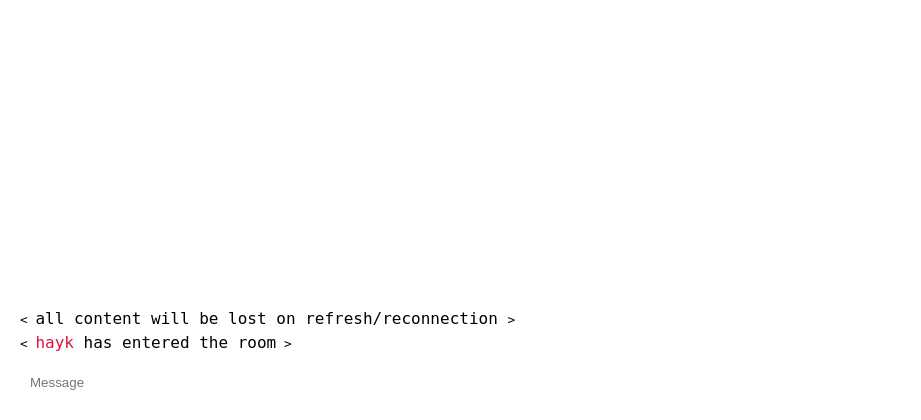
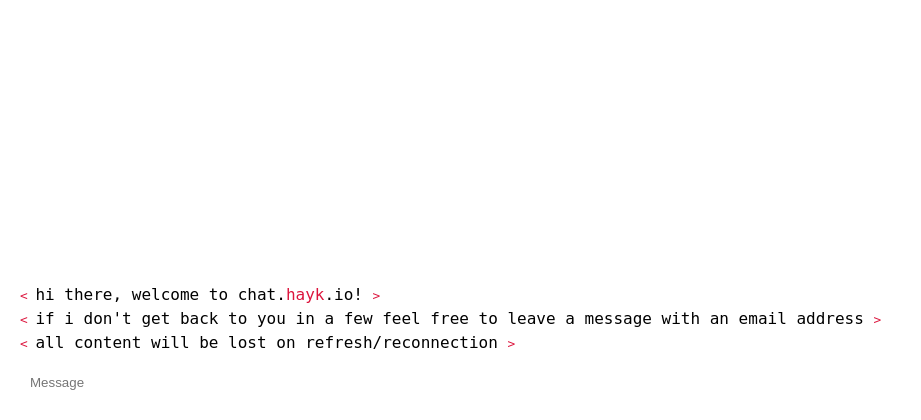
Before and after one commit to haykkh/chat.hayk.io, a Flask app: page / in a window 1280 px wide. Shown: the part 380-800 px from the top of the page, without its empty margins (0-921 px from the left). Run offline with Flask 2, Linux system fonts and the light colour scheme; some libraries are stand-ins or nearby versions; some web fonts are replaced.

Commit message:
Removed messages from hayk at beginning (ux nightmare), added welcome messages in <> tags, some crimson here and there

```diff
--- a/src/sass/style.scss
+++ b/src/sass/style.scss
@@ -87,6 +87,7 @@ section {
    		flex-grow:1;
    		.sign {
    			font-size: 0.8rem;
+   			color: crimson;
    		}
 		.username {
 
--- a/static/css/style.css
+++ b/static/css/style.css
@@ -92,7 +92,8 @@ section {
             flex-grow: 1; }
     section #message_holder .sign {
       font-size: 12.8px;
-      font-size: 0.8rem; }
+      font-size: 0.8rem;
+      color: crimson; }
     section #message_holder .you {
       color: grey; }
     section #message_holder .hayk {
--- a/templates/index.html
+++ b/templates/index.html
@@ -28,8 +28,6 @@
 			if (typeof msg !== 'undefined'){
 				if (msg.type == 'connection'){
 					$('#message_holder').prepend('<div><span class="sign">< </span><span class="username you">' + msg.usr + ' </span><span class="message"> '+msg.msg+'</span><span class="sign"> ></span></div>');
-					$('#message_holder').prepend('<div><span class="username hayk">hayk </span><span class="message">Hi there, welcome to chat.hayk.io!</span></div>');
-					$('#message_holder').prepend('<div><span class="username hayk">hayk </span><span class="message">I\'m Hayk Khachatryan, who are you?</span></div>');
 
 				} else if (msg.type == 'new_message'){
 					if (msg.usr == 'hayk') {
@@ -52,8 +50,10 @@
 
 	<section id="chat">
 		<div id="message_holder">
-			<div><span class="sign">< </span><span class="username hayk">hayk</span><span class="message"> has entered the room</span><span class="sign"> ></span></div>
 			<div><span class="sign">< </span>all content will be lost on refresh/reconnection <span class="sign">></span></div>
+			<div><span class="sign">< </span>if i don't get back to you in a few feel free to leave a message with an email address <span class="sign">></span></div>
+
+			<div><span class="sign">< </span>hi there, welcome to chat.<span class="hayk">hayk</span>.io! <span class="sign">></span></div>
 
 		</div>
 
```
